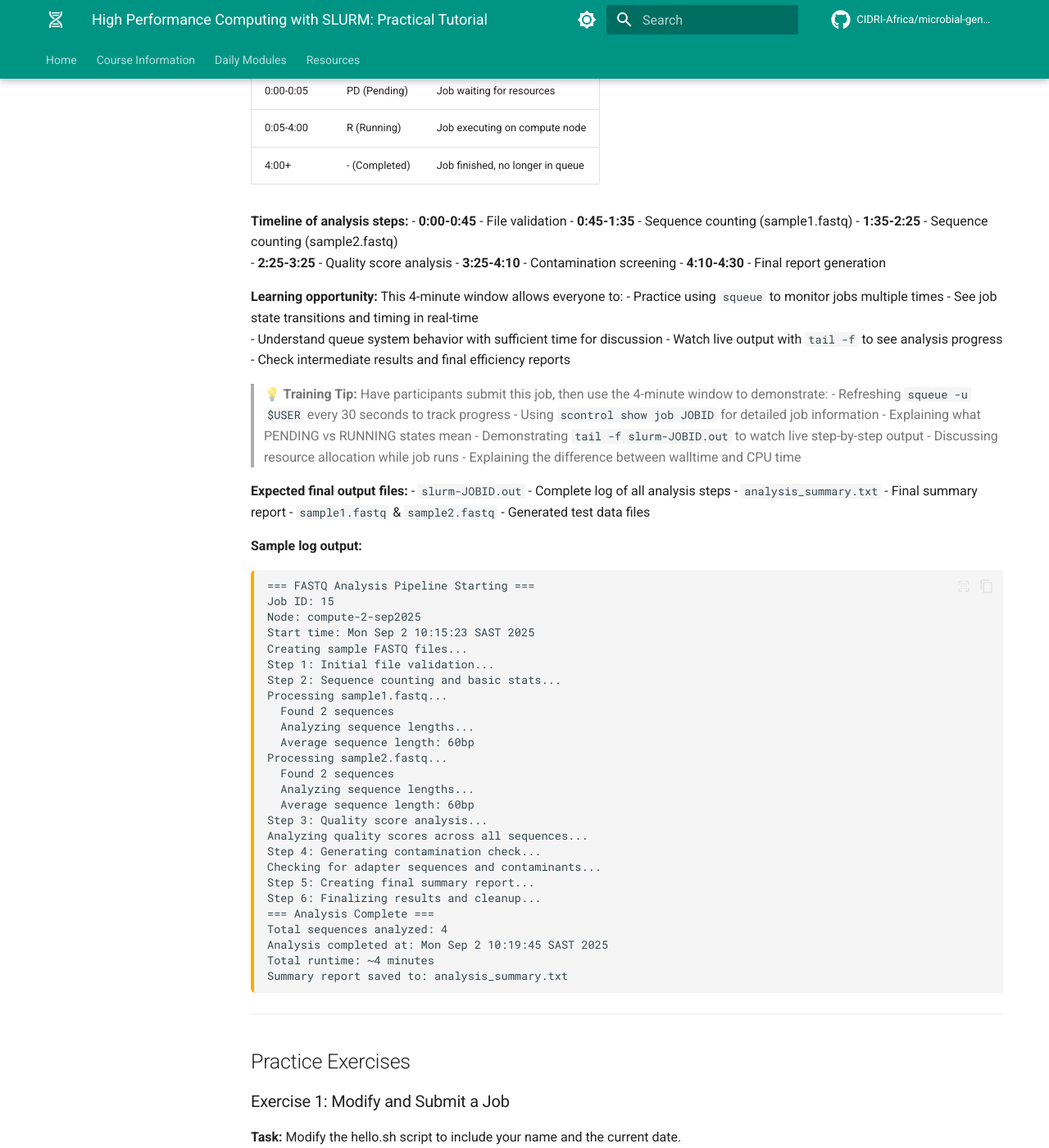
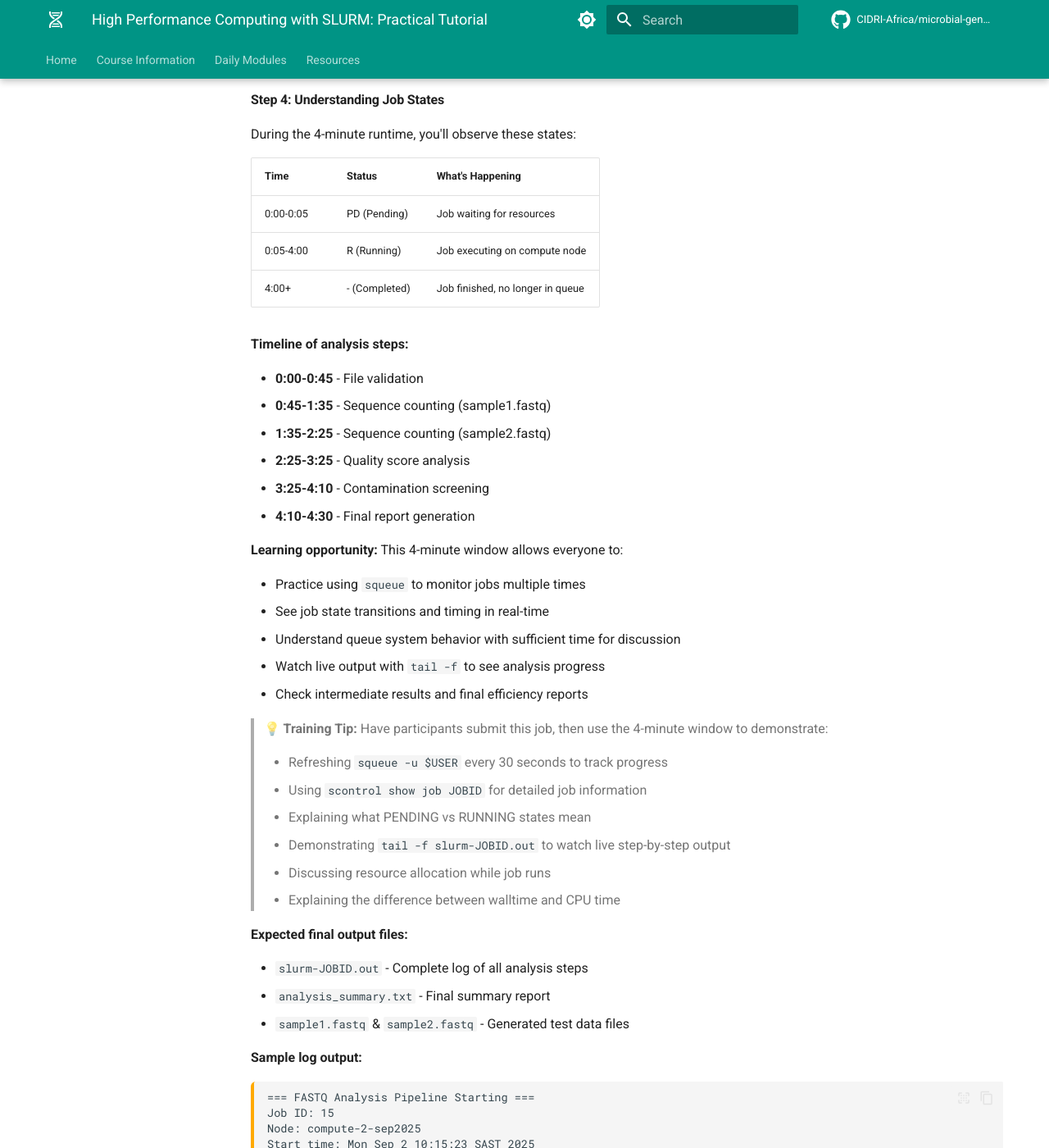
Before and after one commit to mamanambiya/microbial-genomics-training, an MkDocs documentation site: the page built from docs_src/day2/slurm-practical-tutorial.md, in a window 1280 px wide and 1400 px high, scrolled down 7975 px. Shown: the whole window at 82% size. Built offline with MkDocs 1.6.1 and Material for MkDocs 9.7.7, drawn with Linux system fonts in a browser that asks for light colours; comment, search, counter and statistics services are not loaded; some of the changed text lies outside the part shown.

````diff
--- a/docs_src/day2/slurm-practical-tutorial.md
+++ b/docs_src/day2/slurm-practical-tutorial.md
@@ -96,6 +96,7 @@ sed 's/old/new/g' file.txt
 ### Tutorial Overview
 
 In this hands-on tutorial, you'll learn to:
+
 1. Write and submit your first SLURM job
 2. Monitor job status and view outputs
 3. Run Python scripts on HPC
@@ -235,13 +236,14 @@ cat slurm-[JOBID].out
 ```
 
 **Expected output:**
+
 ```text
 Hello from Python on HPC!
 Running on: compute-1-sep2025
 Sum of 0-999 = 499500
 ```
 
-#### Common Issues and Solutions:
+#### Common Issues and Solutions
 
 | Problem | Solution |
 |---------|----------|
@@ -254,6 +256,7 @@ Sum of 0-999 = 499500
 ### Tutorial 3: Real Genomics Analysis
 
 #### Objective
+
 Process FASTQ files using SLURM, simulating a real bioinformatics pipeline.
 
 #### Step 1: Create the Analysis Script
@@ -369,6 +372,7 @@ sbatch fastq_analysis.sh
 Open multiple terminal windows to watch different aspects:
 
 **Terminal 1: Submit and monitor queue**
+
 ```bash
 # Submit the job
 sbatch fastq_analysis.sh
@@ -381,6 +385,7 @@ squeue -u $USER
 ```
 
 **Terminal 2: Watch live output**
+
 ```bash
 # Once job starts running (status = R), watch the output
 tail -f slurm-15.out
@@ -388,6 +393,7 @@ tail -f slurm-15.out
 ```
 
 **Terminal 3: Check job details**
+
 ```bash
 # Get detailed job information
 scontrol show job 15
@@ -404,6 +410,7 @@ During the 4-minute runtime, you'll observe these states:
 | 4:00+ | - (Completed) | Job finished, no longer in queue |
 
 **Timeline of analysis steps:**
+
 - **0:00-0:45** - File validation
 - **0:45-1:35** - Sequence counting (sample1.fastq)
 - **1:35-2:25** - Sequence counting (sample2.fastq)
@@ -412,6 +419,7 @@ During the 4-minute runtime, you'll observe these states:
 - **4:10-4:30** - Final report generation
 
 **Learning opportunity:** This 4-minute window allows everyone to:
+
 - Practice using `squeue` to monitor jobs multiple times
 - See job state transitions and timing in real-time
 - Understand queue system behavior with sufficient time for discussion
@@ -419,6 +427,7 @@ During the 4-minute runtime, you'll observe these states:
 - Check intermediate results and final efficiency reports
 
 > **💡 Training Tip:** Have participants submit this job, then use the 4-minute window to demonstrate:
+>
 > - Refreshing `squeue -u $USER` every 30 seconds to track progress
 > - Using `scontrol show job JOBID` for detailed job information
 > - Explaining what PENDING vs RUNNING states mean
@@ -427,11 +436,13 @@ During the 4-minute runtime, you'll observe these states:
 > - Explaining the difference between walltime and CPU time
 
 **Expected final output files:**
+
 - `slurm-JOBID.out` - Complete log of all analysis steps
 - `analysis_summary.txt` - Final summary report
 - `sample1.fastq` & `sample2.fastq` - Generated test data files
 
 **Sample log output:**
+
 ```text
 === FASTQ Analysis Pipeline Starting ===
 Job ID: 15
````
